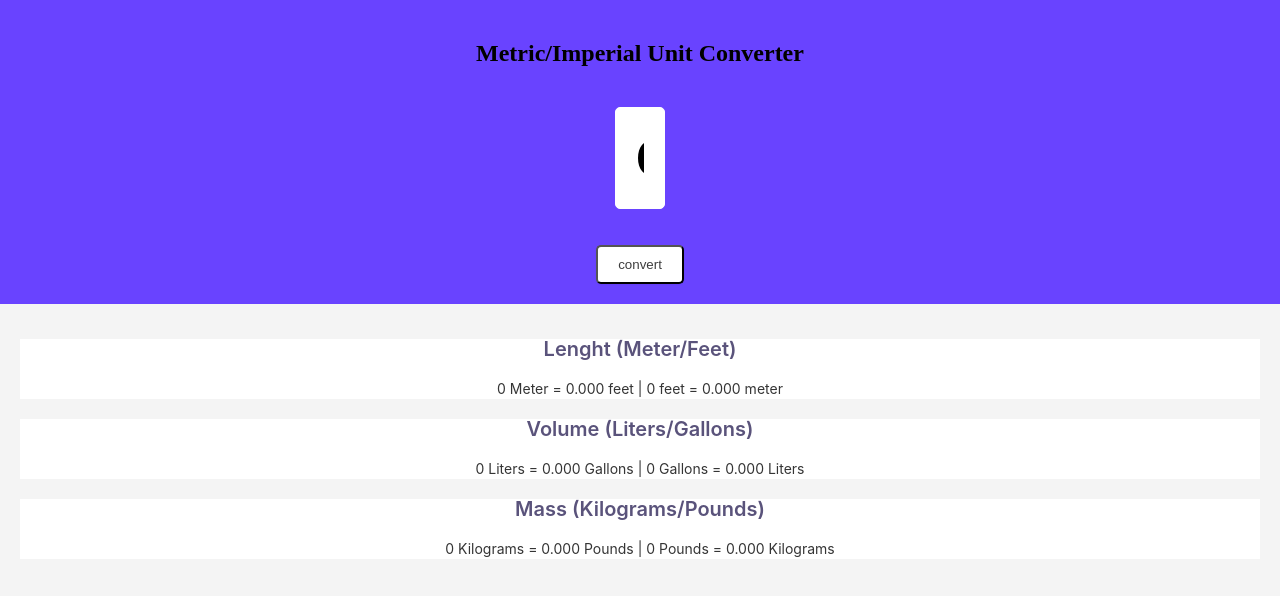
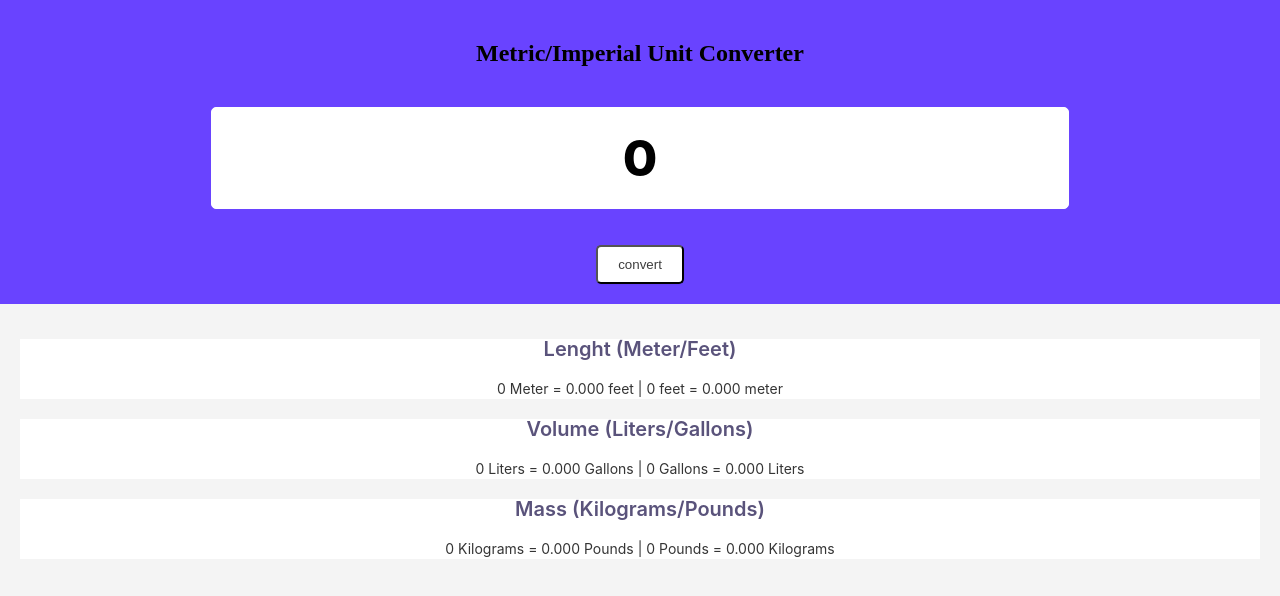
Before and after one commit to a5medHub/UnitConverter, a plain HTML site: page index.html in a window 1280 px wide. Drawn offline with Linux system fonts and the light colour scheme.

Commit message:
Update index.css
remove fixed width

```diff
--- a/index.css
+++ b/index.css
@@ -22,7 +22,7 @@ body {
     margin: 20px auto;
     padding: 20px;
     border-radius: 5px;
-    width: 50px;
+/*     width: 50px; */
     border-radius: 5px;
 }
 .first button{
```
